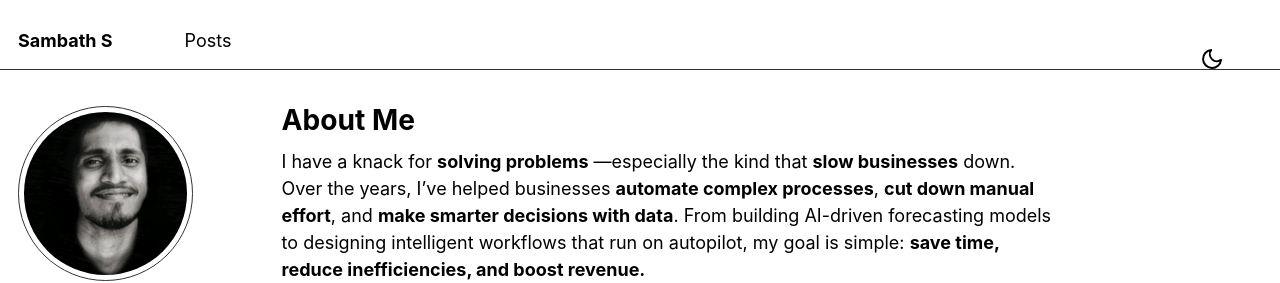
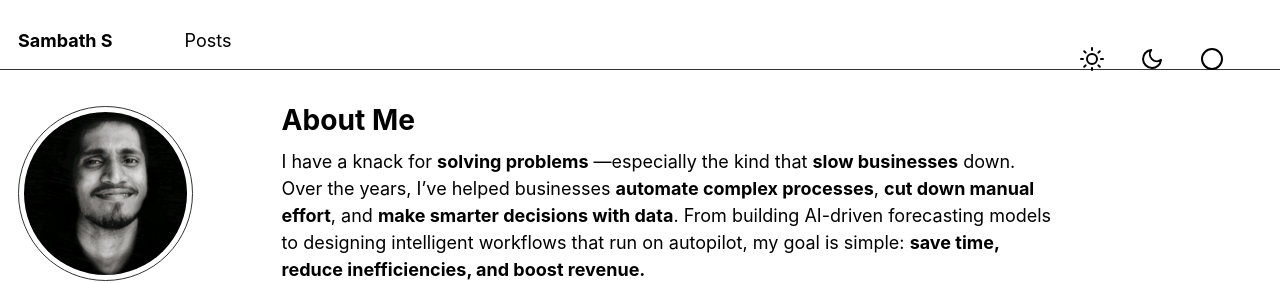
Before and after one commit to sambaths/sambaths-site, a Jekyll site: the page built from _pages/about.md, in a window 1280 px wide. Shown: the top 283 px of the page. Built offline with Jekyll 4.4.1, drawn with Linux system fonts in a browser that asks for light colours.

Commit message:
I will implement the new theme switcher design.

```diff
--- a/_includes/masthead.html
+++ b/_includes/masthead.html
@@ -18,8 +18,14 @@
         </ul>
         <ul class="hidden-links hidden"></ul>
         <div class="theme-switcher">
-          <a href="#" class="theme-toggle" title="Switch Theme">
-            <svg viewBox="0 0 24 24" width="24" height="24" stroke="currentColor" stroke-width="2" fill="none" stroke-linecap="round" stroke-linejoin="round" class="css-i6dzq1"><path d="M21 12.79A9 9 0 1 1 11.21 3 7 7 0 0 0 21 12.79z"></path></svg>
+          <a href="#" class="theme-toggle" data-theme="default" title="Light Mode">
+            <svg xmlns="http://www.w3.org/2000/svg" width="24" height="24" viewBox="0 0 24 24" fill="none" stroke="currentColor" stroke-width="2" stroke-linecap="round" stroke-linejoin="round" class="feather feather-sun"><circle cx="12" cy="12" r="5"></circle><line x1="12" y1="1" x2="12" y2="3"></line><line x1="12" y1="21" x2="12" y2="23"></line><line x1="4.22" y1="4.22" x2="5.64" y2="5.64"></line><line x1="18.36" y1="18.36" x2="19.78" y2="19.78"></line><line x1="1" y1="12" x2="3" y2="12"></line><line x1="21" y1="12" x2="23" y2="12"></line><line x1="4.22" y1="19.78" x2="5.64" y2="18.36"></line><line x1="18.36" y1="5.64" x2="19.78" y2="4.22"></line></svg>
+          </a>
+          <a href="#" class="theme-toggle" data-theme="dark" title="Dark Mode">
+            <svg xmlns="http://www.w3.org/2000/svg" width="24" height="24" viewBox="0 0 24 24" fill="none" stroke="currentColor" stroke-width="2" stroke-linecap="round" stroke-linejoin="round" class="feather feather-moon"><path d="M21 12.79A9 9 0 1 1 11.21 3 7 7 0 0 0 21 12.79z"></path></svg>
+          </a>
+          <a href="#" class="theme-toggle" data-theme="contrast" title="Contrast Mode">
+            <svg xmlns="http://www.w3.org/2000/svg" width="24" height="24" viewBox="0 0 24 24" fill="none" stroke="currentColor" stroke-width="2" stroke-linecap="round" stroke-linejoin="round" class="feather feather-circle"><circle cx="12" cy="12" r="10"></circle></svg>
           </a>
         </div>
       </nav>
--- a/assets/css/main.scss
+++ b/assets/css/main.scss
@@ -44,6 +44,9 @@
 ;
 
 .theme-switcher {
+  display: flex;
+  justify-content: flex-end;
+  align-items: center;
   position: absolute;
   right: 20px;
   top: 20px;
@@ -51,9 +54,14 @@
 
 .theme-toggle {
   cursor: pointer;
+  margin-left: 10px;
   transition: all 0.3s ease-in-out;
 }
 
 .theme-toggle:hover {
   transform: scale(1.1);
 }
+
+.theme-toggle.active {
+  color: #007bff; /* Or any other color to indicate the active theme */
+}
```
Also changed, not shown: assets/js/_main.js (+17 -8 lines).
